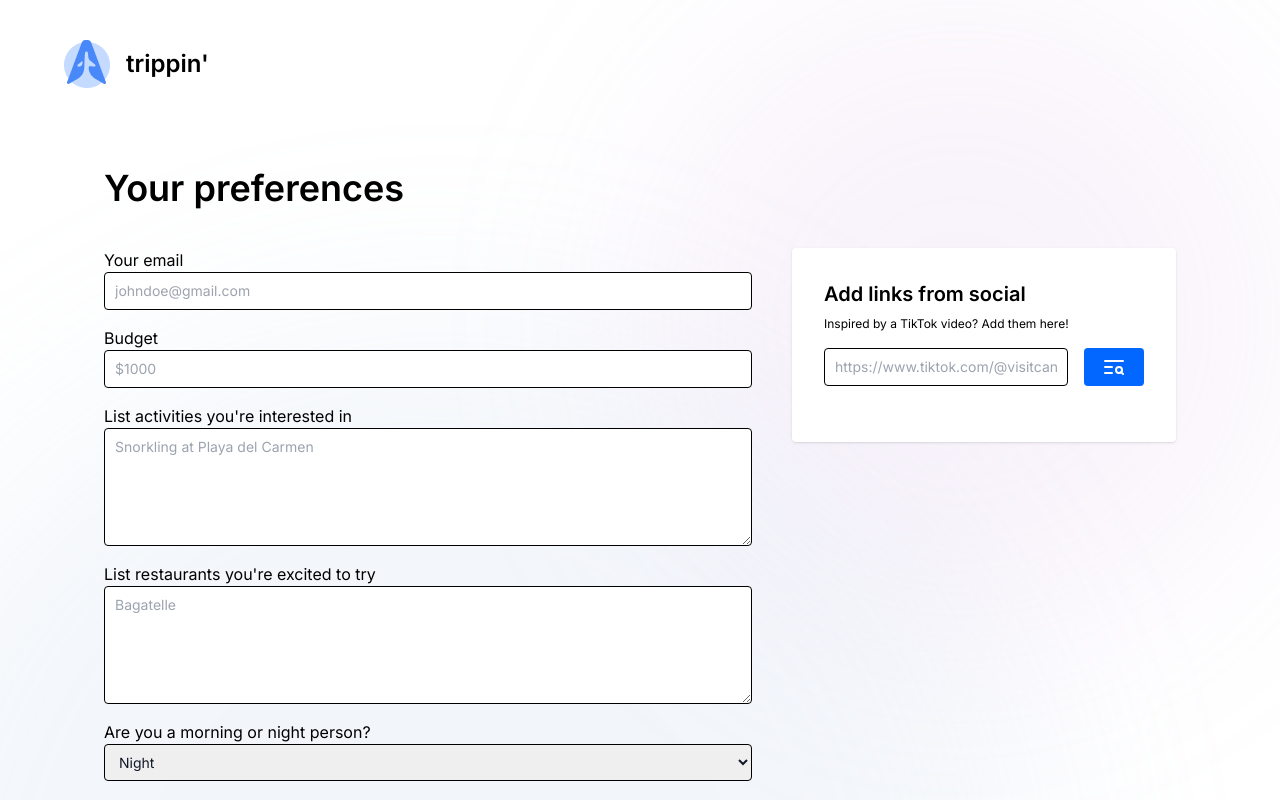
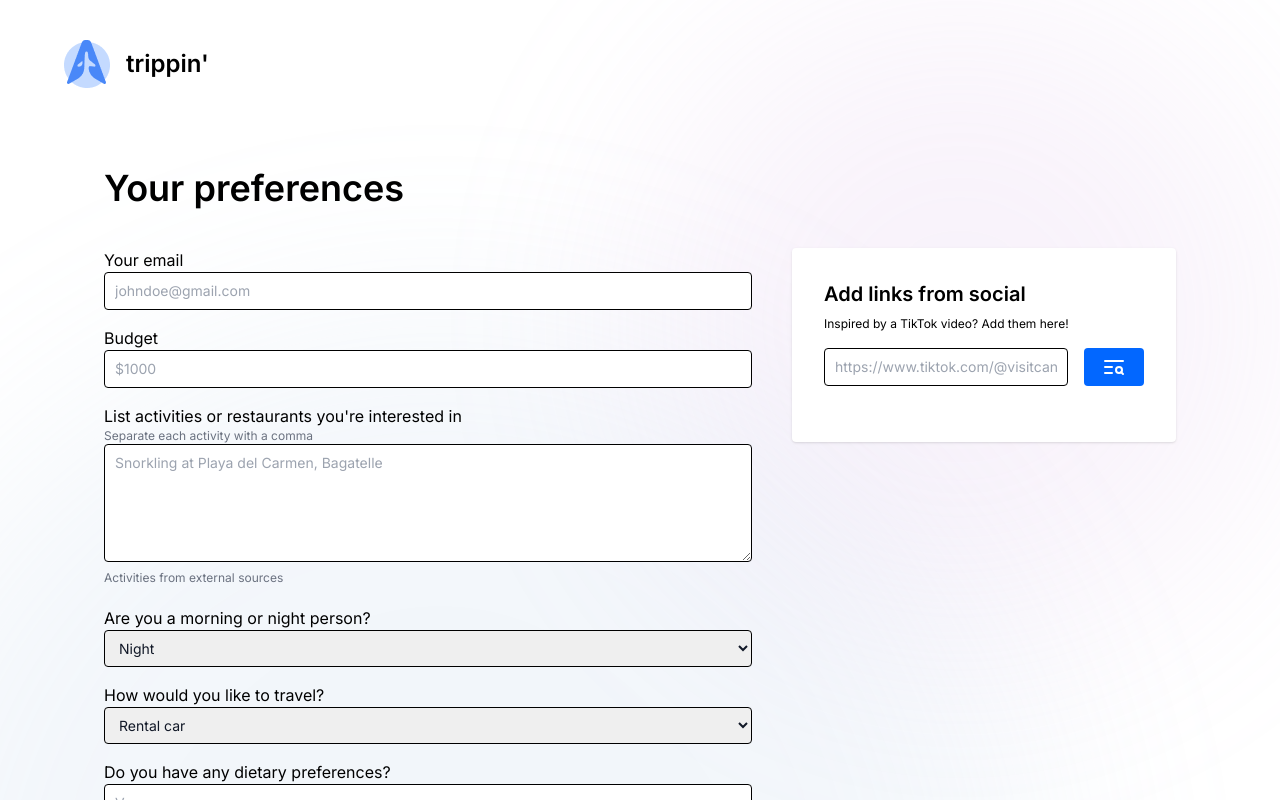
Before and after one commit to nutboltz/tripto, a Next.js app: page /trip/1/preferences in a window 1280 px wide. Shown: the top 800 px of the page. Built offline with nearby package versions, Linux system fonts and the light colour scheme.

Commit message:
Eunice/add activities to form (#8)
* ui for parsing social liks

* fix build

* ugh

```diff
--- a/package.json
+++ b/package.json
@@ -14,6 +14,7 @@
     "@tailwindcss/typography": "^0.5.13",
     "autoprefixer": "^10.4.19",
     "axios": "^1.7.2",
+    "clsx": "^2.1.1",
     "lucide-react": "^0.383.0",
     "next": "14.2.3",
     "next-superjson": "^0.0.4",
@@ -22,7 +23,8 @@
     "prisma": "^5.14.0",
     "react": "^18",
     "react-dom": "^18",
-    "superjson": "^2.2.1"
+    "superjson": "^2.2.1",
+    "tailwind-merge": "^2.3.0"
   },
   "devDependencies": {
     "@types/node": "^20",
--- a/src/components/ActivityCard.tsx
+++ b/src/components/ActivityCard.tsx
@@ -1,5 +1,6 @@
 'use client';
 import React from 'react';
+import { cn } from '@/lib/utils';
 
 interface ActivityCardProps {
     imageSrc: string;
@@ -7,13 +8,15 @@ interface ActivityCardProps {
     location: string;
     rating: number;
     category: string;
+    selected?: boolean;
+    onSelect?: () => void;
 }
 
 export default function ActivityCard(props: ActivityCardProps) {
-    const { imageSrc, title, location, rating, category } = props;
+    const { imageSrc, title, location, rating, category, selected, onSelect } = props;
 
     return <>
-            <div className="max-w-xs h-48 bg-white rounded-lg shadow-md overflow-hidden">
+            <div onClick={onSelect} className={cn(selected ? "border-2 border-green-400" : "", "max-w-xs h-48 bg-white rounded-lg shadow-md overflow-hidden")}>
                 <div className="relative">
                 <img className="w-full h-24 object-cover" src={imageSrc} alt={title} />
                 <span className="absolute top-2 left-2 bg-white text-gray-800 text-xs font-semibold px-1 py-0.5 rounded">{category}</span>
--- a/src/components/TripDetailsForm.tsx
+++ b/src/components/TripDetailsForm.tsx
@@ -5,7 +5,7 @@ import { parsedTikTokLinks, tripDetails } from '../lib/data';
 import { tripDetailsType } from '../interfaces/trip';
 import axios from 'axios';
 import { getBaseUrl } from '@/lib/utils';
-import { ParsedActivity } from '@/interfaces/itinerary';
+import { ParsedActivity, Preference } from '@/interfaces/itinerary';
 import ActivityCard from './ActivityCard';
 import { Loader2, TextSearch } from 'lucide-react';
 
@@ -25,6 +25,7 @@ export default function TripDetailsForm(props: TripDetailsFormProps) {
     const [activitiesFromLinks, setActivitiesFromLinks] = useState<ParsedActivity[]>([]);
     const [activitiesFromLinksError, setActivitiesFromLinksError] = useState<string>('');
     const [isParsing, setIsParsing] = useState(false);
+    const [selectedActivities, setSelectedActivities] = useState<ParsedActivity[]>([]);
 
     const handleInputChange = (id: string, value: string) => {
         setInputValues((prevValues) => ({
@@ -33,15 +34,28 @@ export default function TripDetailsForm(props: TripDetailsFormProps) {
         }));
     };
 
+    const handleSelect = (activity: ParsedActivity) => {
+        setSelectedActivities((prevSelected) =>
+          prevSelected.includes(activity)
+            ? prevSelected.filter((a) => a !== activity)
+            : [...prevSelected, activity]
+        );
+      };
+
+    const handleUnselect = (activity: ParsedActivity) => {
+        setSelectedActivities((prevSelected) => prevSelected.filter((a) => a !== activity));
+    };
+
     const handleSubmit = (e: React.FormEvent<HTMLFormElement>) => {
         e.preventDefault();
-        console.log(inputValues);
+
+        const finalPref = { ...inputValues, additonalActivities: selectedActivities.map((activity) => activity.title) };
 
         axios.post(getBaseUrl()+ '/api/submitTripPreference',
         {
             tripId,
-            userEmail: inputValues.email,
-            preferences: inputValues["activities you'd like do"]
+            userEmail: inputValues["Your email"],
+            preferences: finalPref
         }
         ).then(res => {
             onSubmit();
@@ -114,6 +128,8 @@ export default function TripDetailsForm(props: TripDetailsFormProps) {
                                 />
                             }
                             {item.inputType === "textArea" &&
+                            <>
+                                <p className="text-xs text-gray-500">Separate each activity with a comma</p>
                                 <textarea
                                     name={item.title}
                                     id={item.title}
@@ -123,6 +139,23 @@ export default function TripDetailsForm(props: TripDetailsFormProps) {
                                     onChange={(e) => handleInputChange(item.title, e.target.value)}
                                     className="text-gray-900 text-sm border-black border rounded px-2.5 py-2 focus:outline-none focus:ring-0 w-full"
                                 />
+                                {item.title === "List activities or restaurants you're interested in" ? (
+                                    <>
+                                    <p className="text-xs text-gray-500 mt-2 mb-1">Activities from external sources</p>
+                                    {
+                                        (selectedActivities.length > 0) ? (
+                                            <div className="flex flex-row gap-x-2 flex-wrap gap-y-2 cursor-pointer">
+                                                {selectedActivities.map((activity, index) => (
+                                                    <div key={index} onClick={() => handleUnselect(activity)} className='text-xs bg-gray-200 w-fit rounded-full px-4 py-2'>
+                                                        {activity.title}
+                                                    </div>
+                                                ))}
+                                            </div>
+                                        ): null}
+                                    </>
+                                ) : null}
+                            </>
+
                             }
                             {item.inputType === "dropdown" &&
                                 <select
@@ -172,7 +205,16 @@ export default function TripDetailsForm(props: TripDetailsFormProps) {
                             <div className='grid grid-cols-2 gap-x-4 gap-y-4'>
                                 {activitiesFromLinks.map((activity, index) => (
                                     <div key={index} className='h-48'>
-                                        <ActivityCard imageSrc={activity.imageSrc} title={activity.title} location={activity.location} rating={activity.rating || 0} category={activity.category} key={index} />
+                                        <ActivityCard
+                                            key={index}
+                                            imageSrc={activity.imageSrc}
+                                            title={activity.title}
+                                            location={activity.location}
+                                            rating={activity.rating || 0}
+                                            category={activity.category}
+                                            selected={selectedActivities.includes(activity)}
+                                            onSelect={() => handleSelect(activity)}
+                                        />
                                     </div>
                                 ))}
                             </div>
--- a/src/lib/data.ts
+++ b/src/lib/data.ts
@@ -35,14 +35,9 @@ export const tripDetails = [
         placeholder: "$1000"
     },
     {
-        title: "List activities you're interested in",
+        title: "List activities or restaurants you're interested in",
         inputType: "textArea",
-        placeholder: "Snorkling at Playa del Carmen"
-    },
-    {
-        title: "List restaurants you're excited to try",
-        inputType: "textArea",
-        placeholder: "Bagatelle"
+        placeholder: "Snorkling at Playa del Carmen, Bagatelle"
     },
     {
         title: "Are you a morning or night person?",
--- a/src/lib/utils.ts
+++ b/src/lib/utils.ts
@@ -1,3 +1,6 @@
+import { clsx, type ClassValue } from "clsx";
+import { twMerge } from "tailwind-merge";
+
 export function getBaseUrl(): string {
     if (typeof window !== "undefined")
       // browser should use relative path
@@ -16,3 +19,7 @@ export function getBaseUrl(): string {
     // assume localhost
     return `http://localhost:${process.env.PORT ?? 3000}`;
   }
+
+  export function cn(...inputs: ClassValue[]) {
+    return twMerge(clsx(inputs));
+  }
```
Also changed, not shown: 1 other file (tests, documents, lock files or other folders).
